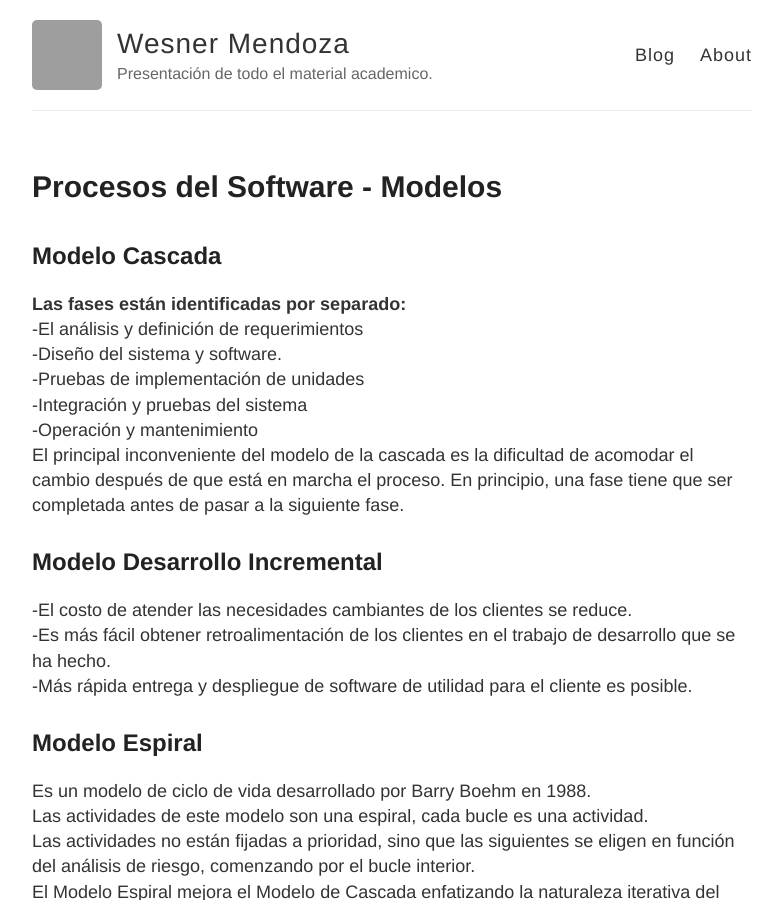
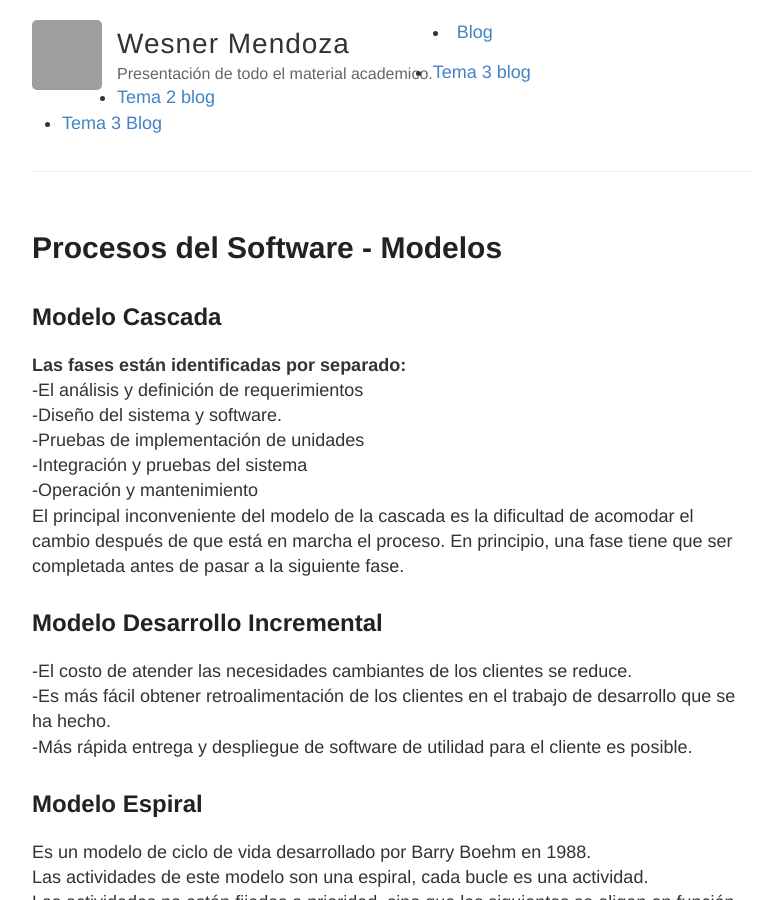
Before and after one commit to WesnerDaniel/WesnerDaniel.github.io, a Jekyll site: the page built from index.html, in a window 1280 px wide and 900 px high. Shown: the whole window, without its empty margins (248-1031 px from the left). Built offline with Jekyll 4.4.1, drawn with Linux system fonts in a browser that asks for light colours; grey boxes are pictures that could not be loaded.

Commit message:
Update default.html

```diff
--- a/_layouts/default.html
+++ b/_layouts/default.html
@@ -26,10 +26,16 @@
             <p class="site-description">{{ site.description }}</p>
           </div>
 
-          <nav>
-            <a href="{{ site.baseurl }}/">Blog</a>
-            <a href="{{ site.baseurl }}/about">About</a>
-          </nav>
+          <li><a href="/Blog">Blog</a>
+                            <ul>
+                                <li><a href="#">Tema 3 blog</a>
+                                </li>
+                                <li><a href="#">Tema 2 blog</a>
+                                </li>
+                                <li><a href="#">Tema 3 Blog</a>
+                                </li>
+                            </ul>
+                        </li>
         </header>
       </div>
     </div>
```
